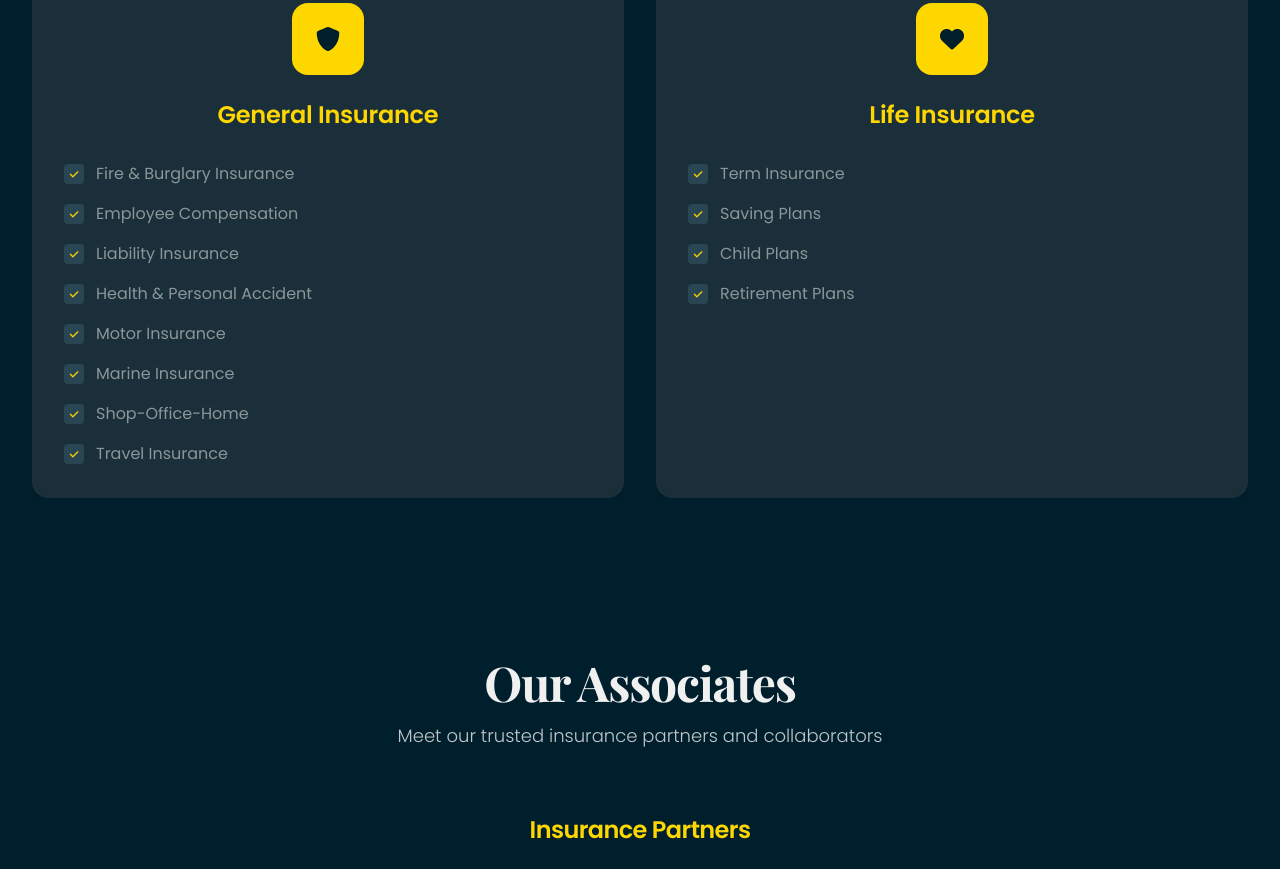
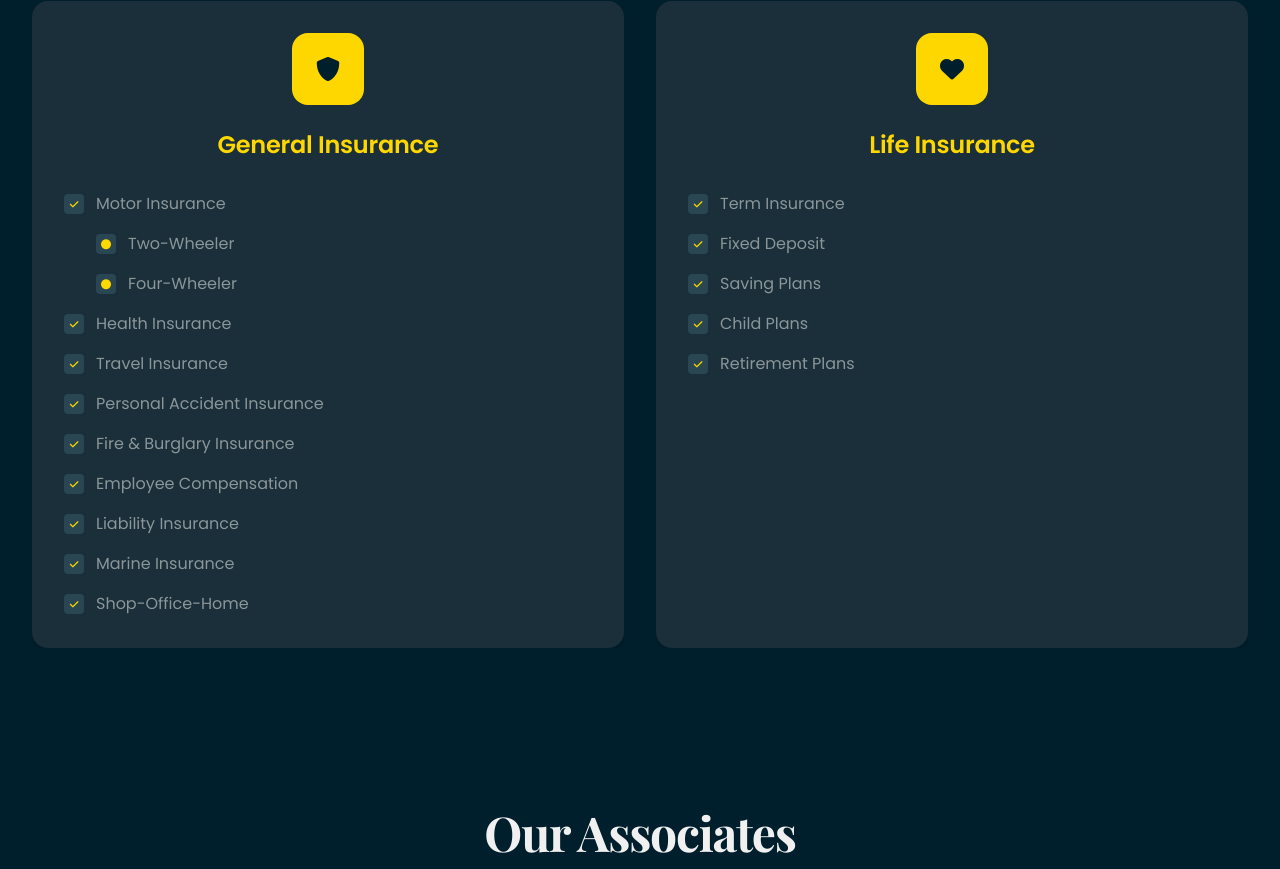
Before and after one commit to GalvanMoto/ecu.github.io, a plain HTML site: page index.html in a window 1280 px wide. Shown: the part 1209-2078 px from the top of the page. Drawn offline with nearby package versions, Linux system fonts and the light colour scheme.

Commit message:
Add files via upload

```diff
--- a/index.html
+++ b/index.html
@@ -88,9 +88,11 @@
                                 <i class="fas fa-user text-brand-navy text-xl"></i>
                             </div>
                             <h3 class="text-2xl font-semibold text-brand-gold">Our Founder</h3>
+
+
                         </div>
                         <p class="text-brand-white/90 text-base md:text-lg leading-relaxed" style="text-align: justify;">
-                            Mr. Siddhant Gokhale, the sole founder of Easy Connect Services, brings over 15 years of rich experience in the insurance services industry. His deep understanding of the industry's nuances, combined with strong relationship-building skills and confident
+                            Mr. Siddhant Gokhale, the sole founder of Easy Connect Services, brings over 8 years of rich experience in the insurance services industry. His deep understanding of the industry's nuances, combined with strong relationship-building skills and confident
                             problem-solving abilities, has been instrumental in our success.
                         </p>
                     </div>
@@ -184,6 +186,42 @@
                                 <div class="w-5 h-5 bg-[#2a4652] rounded flex items-center justify-center">
                                     <i class="fas fa-check text-[#FFD700] text-[10px]"></i>
                                 </div>
+                                <span class="text-[#8b9699] text-base hover:text-[#FFD700] transition-colors duration-300">Motor Insurance</span>
+                            </li>
+                            <li class="flex items-center space-x-3 ml-8">
+                                <div class="w-5 h-5 bg-[#2a4652] rounded flex items-center justify-center">
+                                    <i class="fas fa-circle text-[#FFD700] text-[10px]"></i>
+                                </div>
+                                <span class="text-[#8b9699] text-base hover:text-[#FFD700] transition-colors duration-300">Two-Wheeler</span>
+                            </li>
+                            <li class="flex items-center space-x-3 ml-8">
+                                <div class="w-5 h-5 bg-[#2a4652] rounded flex items-center justify-center">
+                                    <i class="fas fa-circle text-[#FFD700] text-[10px]"></i>
+                                </div>
+                                <span class="text-[#8b9699] text-base hover:text-[#FFD700] transition-colors duration-300">Four-Wheeler</span>
+                            </li>
+                            <li class="flex items-center space-x-3">
+                                <div class="w-5 h-5 bg-[#2a4652] rounded flex items-center justify-center">
+                                    <i class="fas fa-check text-[#FFD700] text-[10px]"></i>
+                                </div>
+                                <span class="text-[#8b9699] text-base hover:text-[#FFD700] transition-colors duration-300">Health Insurance</span>
+                            </li>
+                            <li class="flex items-center space-x-3">
+                                <div class="w-5 h-5 bg-[#2a4652] rounded flex items-center justify-center">
+                                    <i class="fas fa-check text-[#FFD700] text-[10px]"></i>
+                                </div>
+                                <span class="text-[#8b9699] text-base hover:text-[#FFD700] transition-colors duration-300">Travel Insurance</span>
+                            </li>
+                            <li class="flex items-center space-x-3">
+                                <div class="w-5 h-5 bg-[#2a4652] rounded flex items-center justify-center">
+                                    <i class="fas fa-check text-[#FFD700] text-[10px]"></i>
+                                </div>
+                                <span class="text-[#8b9699] text-base hover:text-[#FFD700] transition-colors duration-300">Personal Accident Insurance</span>
+                            </li>
+                            <li class="flex items-center space-x-3">
+                                <div class="w-5 h-5 bg-[#2a4652] rounded flex items-center justify-center">
+                                    <i class="fas fa-check text-[#FFD700] text-[10px]"></i>
+                                </div>
                                 <span class="text-[#8b9699] text-base hover:text-[#FFD700] transition-colors duration-300">Fire & Burglary Insurance</span>
                             </li>
                             <li class="flex items-center space-x-3">
@@ -198,18 +236,7 @@
                                 </div>
                                 <span class="text-[#8b9699] text-base hover:text-[#FFD700] transition-colors duration-300">Liability Insurance</span>
                             </li>
-                            <li class="flex items-center space-x-3">
-                                <div class="w-5 h-5 bg-[#2a4652] rounded flex items-center justify-center">
-                                    <i class="fas fa-check text-[#FFD700] text-[10px]"></i>
-                                </div>
-                                <span class="text-[#8b9699] text-base hover:text-[#FFD700] transition-colors duration-300">Health & Personal Accident</span>
-                            </li>
-                            <li class="flex items-center space-x-3">
-                                <div class="w-5 h-5 bg-[#2a4652] rounded flex items-center justify-center">
-                                    <i class="fas fa-check text-[#FFD700] text-[10px]"></i>
-                                </div>
-                                <span class="text-[#8b9699] text-base hover:text-[#FFD700] transition-colors duration-300">Motor Insurance</span>
-                            </li>
+
                             <li class="flex items-center space-x-3">
                                 <div class="w-5 h-5 bg-[#2a4652] rounded flex items-center justify-center">
                                     <i class="fas fa-check text-[#FFD700] text-[10px]"></i>
@@ -222,12 +249,7 @@
                                 </div>
                                 <span class="text-[#8b9699] text-base hover:text-[#FFD700] transition-colors duration-300">Shop-Office-Home</span>
                             </li>
-                            <li class="flex items-center space-x-3">
-                                <div class="w-5 h-5 bg-[#2a4652] rounded flex items-center justify-center">
-                                    <i class="fas fa-check text-[#FFD700] text-[10px]"></i>
-                                </div>
-                                <span class="text-[#8b9699] text-base hover:text-[#FFD700] transition-colors duration-300">Travel Insurance</span>
-                            </li>
+
                         </ul>
                     </div>
                 </div>
@@ -250,6 +272,12 @@
                                     <i class="fas fa-check text-[#FFD700] text-[10px]"></i>
                                 </div>
                                 <span class="text-[#8b9699] text-base hover:text-[#FFD700] transition-colors duration-300">Term Insurance</span>
+                            </li>
+                            <li class="flex items-center space-x-3">
+                                <div class="w-5 h-5 bg-[#2a4652] rounded flex items-center justify-center">
+                                    <i class="fas fa-check text-[#FFD700] text-[10px]"></i>
+                                </div>
+                                <span class="text-[#8b9699] text-base hover:text-[#FFD700] transition-colors duration-300">Fixed Deposit</span>
                             </li>
                             <li class="flex items-center space-x-3">
                                 <div class="w-5 h-5 bg-[#2a4652] rounded flex items-center justify-center">
@@ -304,6 +332,12 @@
                     </div>
                     <div class="bg-[#1d3541] p-6 rounded-2xl shadow-lg hover:shadow-2xl transition-all duration-300 hover:translate-y-[-4px] hover:bg-[#223947] border border-[#2a4652]/50 group">
                         <div class="aspect-w-16 aspect-h-9">
+                            <img src="./assets/hdfcl.png" alt="Royal Sundaram Logo" class="object-contain w-full h-full transition-transform duration-300 group-hover:scale-105">
+                        </div>
+                        <p class="text-center mt-4 font-medium text-brand-white/90 group-hover:text-[#FFD700] transition-colors duration-300">HDFC Life</p>
+                    </div>
+                    <div class="bg-[#1d3541] p-6 rounded-2xl shadow-lg hover:shadow-2xl transition-all duration-300 hover:translate-y-[-4px] hover:bg-[#223947] border border-[#2a4652]/50 group">
+                        <div class="aspect-w-16 aspect-h-9">
                             <img src="./assets/TATAAIG.png" alt="TATA AIA Logo" class="object-contain w-full h-full transition-transform duration-300 group-hover:scale-105">
                         </div>
                         <p class="text-center mt-4 font-medium text-brand-white/90 group-hover:text-[#FFD700] transition-colors duration-300">TATA AIG</p>
@@ -350,12 +384,7 @@
                         </div>
                         <p class="text-center mt-4 font-medium text-brand-white/90 group-hover:text-[#FFD700] transition-colors duration-300">Shriram Finance</p>
                     </div>
-                    <div class="bg-[#1d3541] p-6 rounded-2xl shadow-lg hover:shadow-2xl transition-all duration-300 hover:translate-y-[-4px] hover:bg-[#223947] border border-[#2a4652]/50 group">
-                        <div class="aspect-w-16 aspect-h-9">
-                            <img src="./assets/hdfcl.png" alt="Royal Sundaram Logo" class="object-contain w-full h-full transition-transform duration-300 group-hover:scale-105">
-                        </div>
-                        <p class="text-center mt-4 font-medium text-brand-white/90 group-hover:text-[#FFD700] transition-colors duration-300">HDFC Life</p>
-                    </div>
+
 
                 </div>
             </div>
@@ -409,19 +438,7 @@
                             </div>
                         </div>
 
-                        <div class="bg-[#223947] p-4 rounded-xl transition-all duration-300 hover:bg-[#2a4652] group">
-                            <div class="flex items-center">
-                                <div class="w-12 h-12 bg-[#FFD700] rounded-xl flex items-center justify-center mr-4 transform transition-transform duration-300 group-hover:scale-110 group-hover:rotate-3">
-                                    <i class="fas fa-building text-[#001F2D] text-xl"></i>
-                                </div>
-                                <div>
-                                    <p class="text-brand-white/60 text-sm">Back Office</p>
-                                    <a href="tel:+919879017174" class="text-lg font-medium text-brand-white hover:text-[#FFD700] transition-colors duration-300">
-                                        +91 9879017174
-                                    </a>
-                                </div>
-                            </div>
-                        </div>
+
 
                         <!-- Business Hours Card -->
                         <div class="bg-[#223947] p-4 rounded-xl transition-all duration-300 hover:bg-[#2a4652] group">
```
Also changed, not shown: logo.png.
